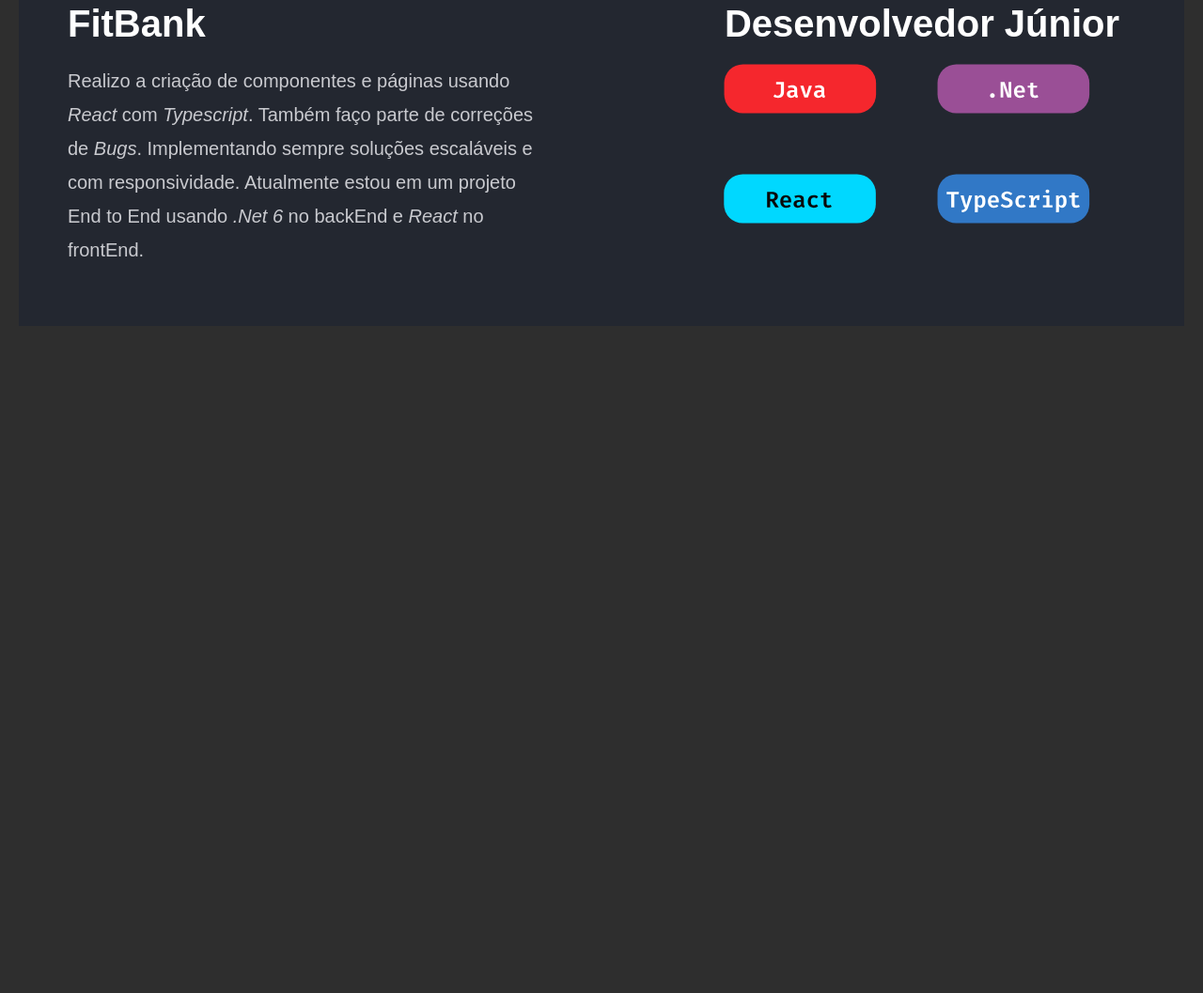
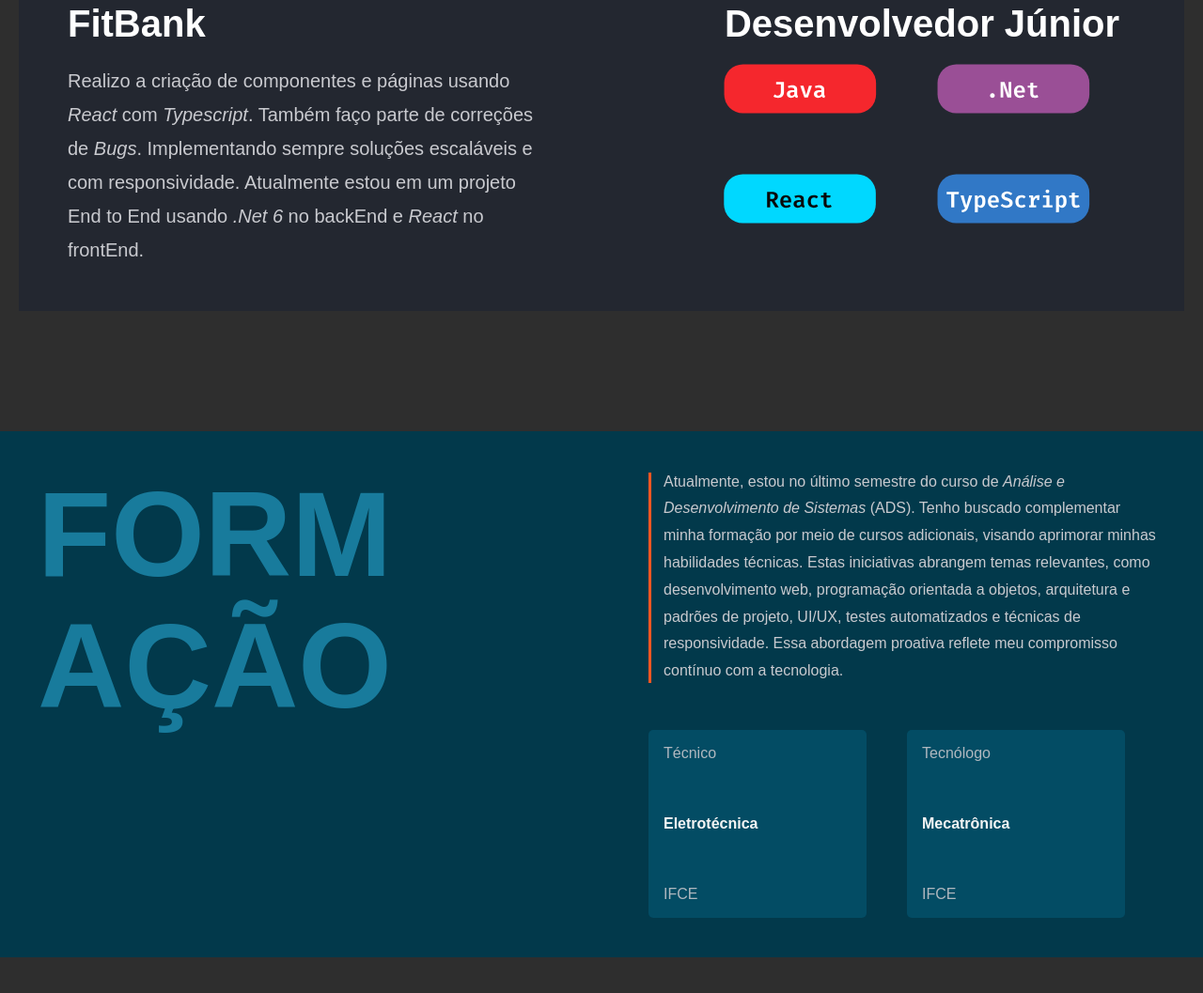
Before and after one commit to owesleymoraes/Portifolio, a plain HTML site: page index.html in a window 1280 px wide. Shown: the part 1189-2246 px from the top of the page at 94% size. Before the commit the page ends 1536 px from the top, so only its background shows below. Drawn offline with Linux system fonts and the light colour scheme; files whose address does not match are found by name.

Commit message:
feat: adding formation of the project

```diff
--- a/css/competence.css
+++ b/css/competence.css
@@ -2,11 +2,12 @@
   display: grid;
   grid-template-columns: 1fr 1fr;
   max-width: 1200px;
-  height: 19rem;
+  height: 18rem;
   padding: 2.5rem 1.25rem;
   margin: 0 auto;
   background-color: #232730;
   gap: 6.25rem;
+  margin-bottom: 2rem;
 }
 
 .competence h2 {
--- /dev/null
+++ b/css/formation.css
@@ -0,0 +1,74 @@
+.formation {
+  background-color: #02394b;
+  margin-top: 8rem;
+  margin-bottom: 8rem;
+}
+
+.formation-container {
+  display: grid;
+  grid-template-columns: 1fr 1fr;
+  max-width: 1200px;
+  height: 30rem;
+  padding: 2.5rem 1.25rem;
+  margin: 0 auto;
+  gap: 6.25rem;
+}
+
+.title-formation {
+  color: #187b9c;
+  font-size: 8rem;
+  line-height: 1.1;
+  text-transform: uppercase;
+  word-break: break-all;
+  max-width: 6ch;
+  margin-bottom: 2rem;
+}
+
+.block-information {
+  display: flex;
+  flex-direction: column;
+  position: relative;
+}
+
+.text-formation {
+  font-size: 1rem;
+  line-height: 1.8;
+  color: #c9cacf;
+  margin-left: 1rem;
+}
+
+.text-formation ::before {
+  content: "";
+  position: absolute;
+  width: 3px;
+  height: 14rem;
+  background-color: #ff5722; /* Cor da barra, ajuste conforme necessário */
+  top: 0;
+  left: 0;
+  margin-top: 4px;
+}
+
+.container-course {
+  display: grid;
+  grid-template-columns: 1fr 1fr;
+}
+
+.course {
+  display: flex;
+  flex-direction: column;
+  justify-content: space-between;
+  padding: 1rem;
+  width: 12.5rem;
+  height: 10.5rem;
+  background-color: #034c64;
+  border-radius: 5px;
+  margin-top: 3rem;
+}
+
+.course strong {
+  color: #f5f5f5;
+}
+
+.course p {
+  color: #b0b8bf;
+}
--- a/css/style.css
+++ b/css/style.css
@@ -3,3 +3,4 @@
 @import "./introducao.css";
 @import "./experience.css";
 @import "./competence.css";
+@import "./formation.css";
--- a/index.html
+++ b/index.html
@@ -22,7 +22,7 @@
             <a href="#experiencia">Experiência</a>
           </li>
           <li>
-            <a href="#formacao">Formação</a>
+            <a href="#formation">Formação</a>
           </li>
           <li>
             <a href="#contato">Contato </a>
@@ -126,7 +126,7 @@
         </li>
       </ul>
     </section>
-    <section class="competence" id="experiencia" aria-label="Competência">
+    <section class="competence" aria-label="Competência">
       <div class="local">
         <h2>FitBank</h2>
         <p>
@@ -259,5 +259,34 @@
         </div>
       </div>
     </section>
+    <section class="formation" id="formation" aria-label="Formação">
+      <div class="formation-container">
+        <h2 class="title-formation">Formação</h2>
+        <div class="block-information">
+          <p class="text-formation">
+            Atualmente, estou no último semestre do curso de
+            <em> Análise e Desenvolvimento de Sistemas</em> (ADS). Tenho buscado
+            complementar minha formação por meio de cursos adicionais, visando
+            aprimorar minhas habilidades técnicas. Estas iniciativas abrangem
+            temas relevantes, como desenvolvimento web, programação orientada a
+            objetos, arquitetura e padrões de projeto, UI/UX, testes
+            automatizados e técnicas de responsividade. Essa abordagem proativa
+            reflete meu compromisso contínuo com a tecnologia.
+          </p>
+          <div class="container-course">
+            <div class="course">
+              <p>Técnico</p>
+              <p><strong>Eletrotécnica</strong></p>
+              <p>IFCE</p>
+            </div>
+            <div class="course">
+              <p>Tecnólogo</p>
+              <p><strong>Mecatrônica</strong></p>
+              <p>IFCE</p>
+            </div>
+          </div>
+        </div>
+      </div>
+    </section>
   </body>
 </html>
```
